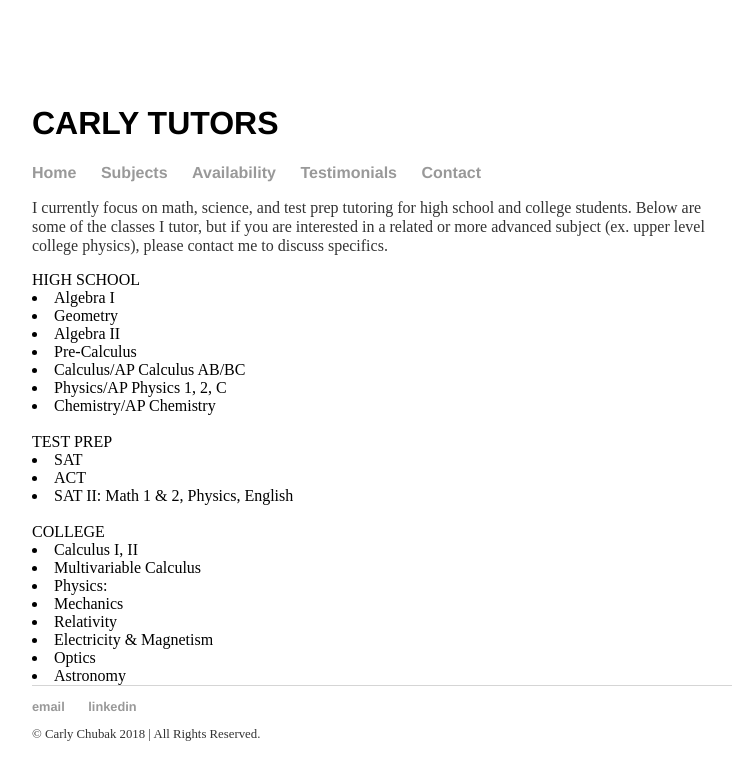
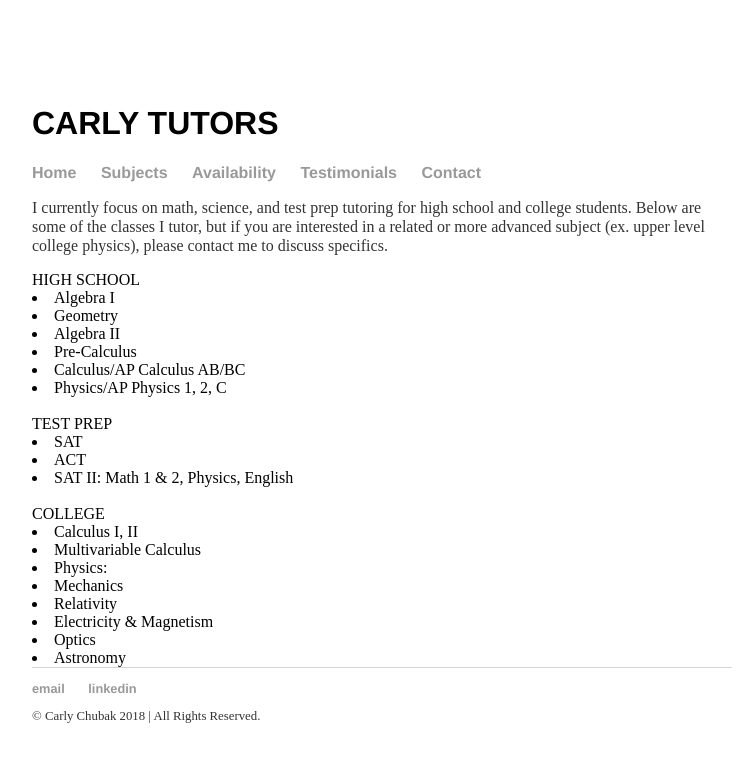
Before and after one commit to carlychubak/tutor, a Jekyll site: the page built from subjects/index.html, in a window 1280 px wide. Shown: the top 780 px of the page, without its empty margins (258-994 px from the left). Built offline with Jekyll 4.4.1, drawn with Linux system fonts in a browser that asks for light colours.

Commit message:
Update index.html
remove chemistry from list

```diff
--- a/subjects/index.html
+++ b/subjects/index.html
@@ -16,7 +16,7 @@ more advanced subject (ex. upper level college physics), please contact me to di
   <li>Pre-Calculus
   <li>Calculus/AP Calculus AB/BC
   <li>Physics/AP Physics 1, 2, C
-  <li>Chemistry/AP Chemistry
+  <!--<li>Chemistry/AP Chemistry-->
   <br>
   <br>
    TEST PREP<br>
```
